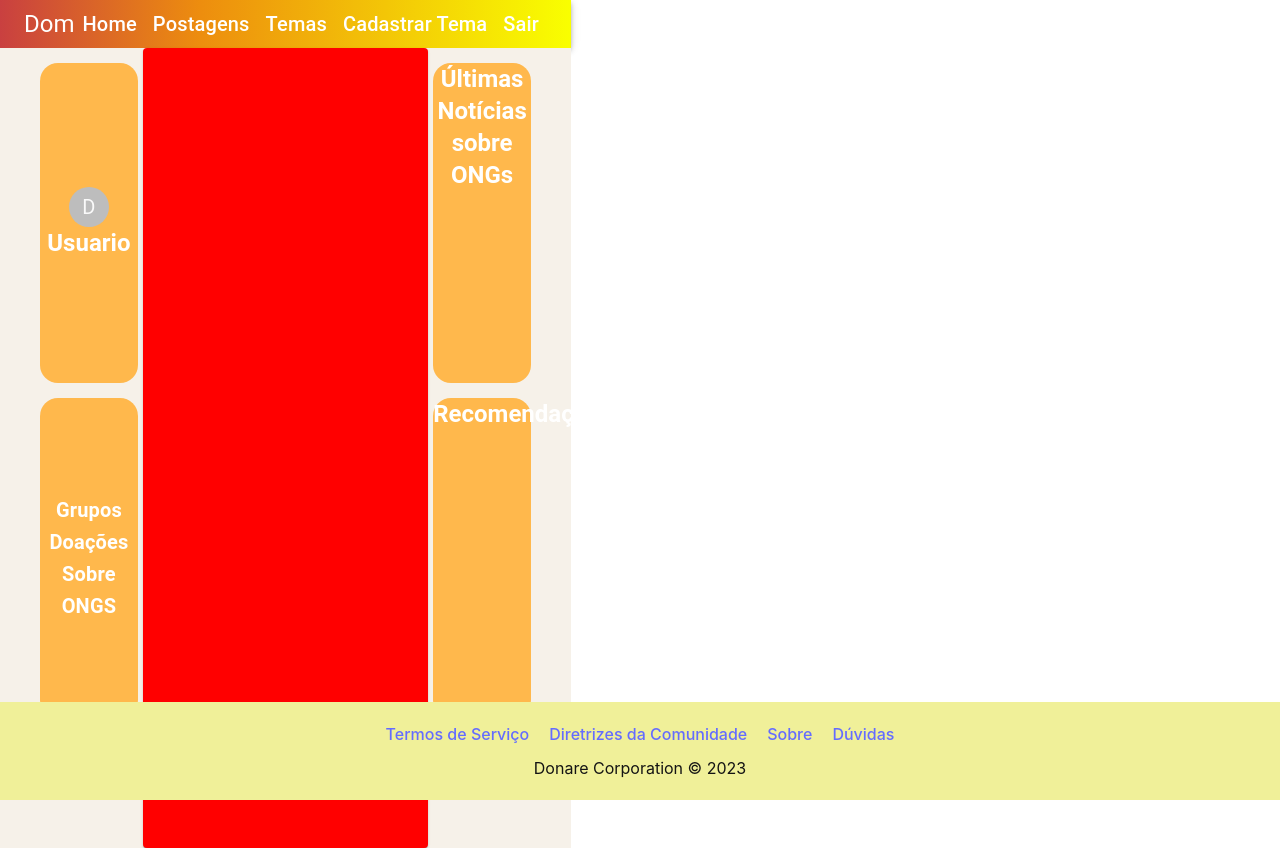
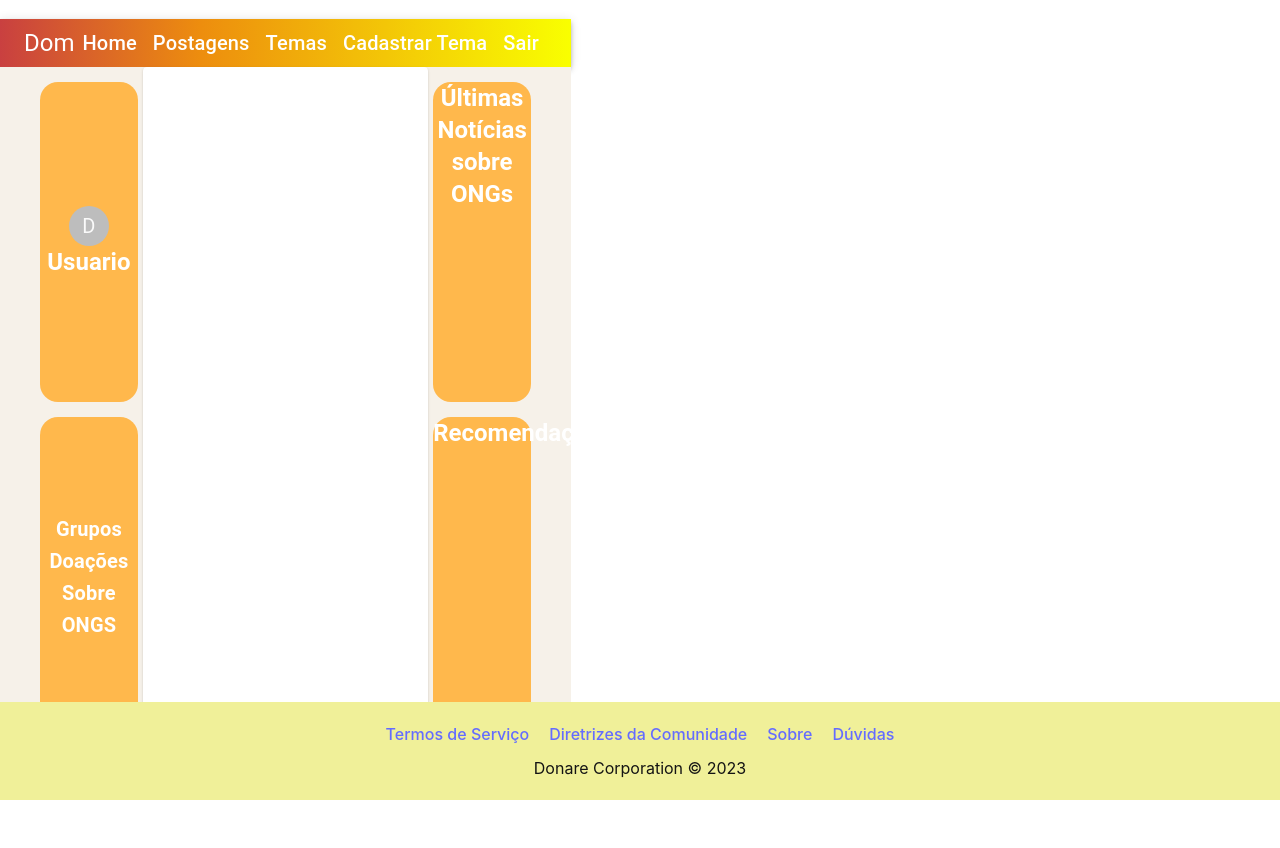
Before and after one commit to Beatriz-CGomes/Projeto-Donare-front, a React (Vite) app: page /home in a window 1280 px wide. After the commit the page ends 800 px from the top, so only its background shows below. Built offline with nearby package versions, Linux system fonts and the light colour scheme; the HTML template or start-up script is replaced by a standard one.

Commit message:
Unindo componentes

```diff
--- a/src/App.tsx
+++ b/src/App.tsx
@@ -1,5 +1,6 @@
 import { useState } from 'react'
 import { BrowserRouter, Routes, Route } from 'react-router-dom'
+import Login from './pages/Login/Login'
 import Home from './pages/Home/Home'
 import Footer from './components/estaticos/footer/Footer'
 import './App.css'
@@ -12,11 +13,11 @@ function App() {
       <BrowserRouter>
         <Navbar />
         <Routes>
-          <Route path='/' element={<></>}></Route>
-          <Route path='home' element={<Home />}></Route>
+          <Route path='/' element={<Login />}/>
+          <Route path='/login' element={<Login />}/>
+          <Route path='/home' element={<Home />}/>
         </Routes>
-
-        <Footer />
+        <Footer/>
       </BrowserRouter>
     </>
   );
--- a/src/components/estaticos/navbar/Navbar.tsx
+++ b/src/components/estaticos/navbar/Navbar.tsx
@@ -16,16 +16,20 @@ function Navbar() {
                     </Box>
 
                     <Box display="flex" justifyContent="start">
-                        <Box mx={1} className='cursor'>
-                            <Typography variant="h6" color="inherit">
-                                Home
-                            </Typography>
-                        </Box>
+                        <Link to='/home' style={{ textDecoration: 'none', color: 'white' }}>
+                            <Box mx={1} className='cursor'>
+                                <Typography variant="h6" color="inherit">
+                                    Home
+                                </Typography>
+                            </Box>
+                        </Link>
+
                         <Box mx={1} className='cursor'>
                             <Typography variant="h6" color="inherit">
                                 Postagens
                             </Typography>
                         </Box>
+
                         <Box mx={1} className='cursor'>
                             <Typography variant="h6" color="inherit">
                                 Temas
@@ -36,11 +40,14 @@ function Navbar() {
                                 Cadastrar Tema
                             </Typography>
                         </Box>
+
+                        <Link to='/login' style={{ textDecoration: 'none', color: 'white' }}>
                             <Box mx={1} className='cursor' >
                                 <Typography variant="h6" color="inherit">
                                     Sair
                                 </Typography>
                             </Box>
+                        </Link>
                     </Box>
 
                 </Toolbar>
--- a/src/pages/Home/Home.css
+++ b/src/pages/Home/Home.css
@@ -36,3 +36,8 @@
   min-height: 40vh;
   background-color: #ffb84c;
 }
+
+.altura{
+  min-height: calc(100vh - 86px);
+  background-color: red;
+}
--- a/src/pages/Home/Home.tsx
+++ b/src/pages/Home/Home.tsx
@@ -1,6 +1,5 @@
 import React from "react";
 import { Avatar, Grid, Paper, Typography } from "@material-ui/core";
-import PersonIcon from '@material-ui/icons/Person';
 
 import './Home.css'
 import { Box } from "@mui/material";
@@ -24,7 +23,7 @@ function Home() {
 
                 </Grid>
                 <Grid item xs={6}>
-                    <Paper style={{ backgroundColor: 'red', height: '100vh' }} />
+                    <Paper className="altura" />
                 </Grid>
 
                 <Grid item xs={3}>
@@ -35,6 +34,8 @@ function Home() {
                     <Box className="card2">
                         <Typography variant="h5" component='h5' align="center" className="titulo">Recomendações</Typography>
                     </Box>
+                    <Box>
+                    </Box>
                 </Grid>
             </Grid>
         </>
--- a/src/pages/Login/Login.css
+++ b/src/pages/Login/Login.css
@@ -1,5 +1,6 @@
 .bg-color {
     background-color: rgb(234, 237, 240);
+    min-height: calc(100vh - 86px);
 }
 
 .login-top{
@@ -67,7 +68,7 @@
 
 
 .imagem{
-    background-image: url('../assents/img/welcome2.png');
+    background-image: url('../img/welcome2.png');
     background-repeat: no-repeat;
     width: 100vh;
     min-height: 60vh;
--- a/src/pages/Login/Login.tsx
+++ b/src/pages/Login/Login.tsx
@@ -21,11 +21,13 @@ function Login() {
                         <Typography  className='texto0'>Senha</Typography>
                         <TextField id='senha'  type='password' variant='outlined' margin='normal' fullWidth   className='bordas' />
 
+                       <Link to='/home' style={{textDecoration:'none'}}>
                         <Box textAlign='center' marginTop={2}>
                             <Typography variant="h6" className='texto2' style={{ fontWeight: 'bold' }}>Esqueceu a senha? </Typography>
                             <Button type='submit' className='buttom'>  Entrar
                             </Button>
                         </Box>
+                        </Link>
                     </form>
 
                     <Box display='flex' justifyContent='center' marginTop={2}>
```
Also changed, not shown: src/pages/img/welcome2.png (added).
